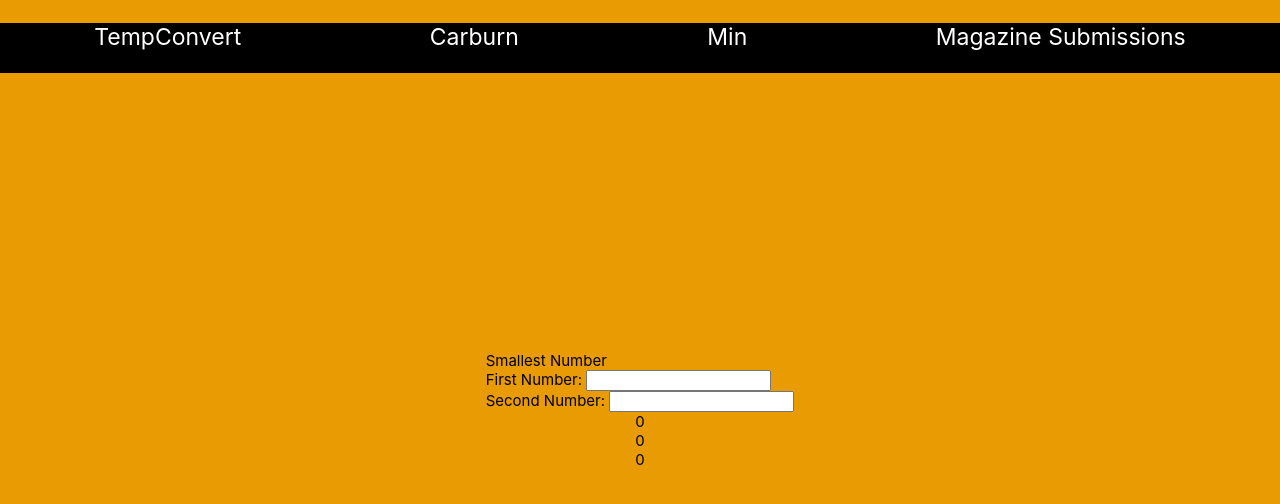
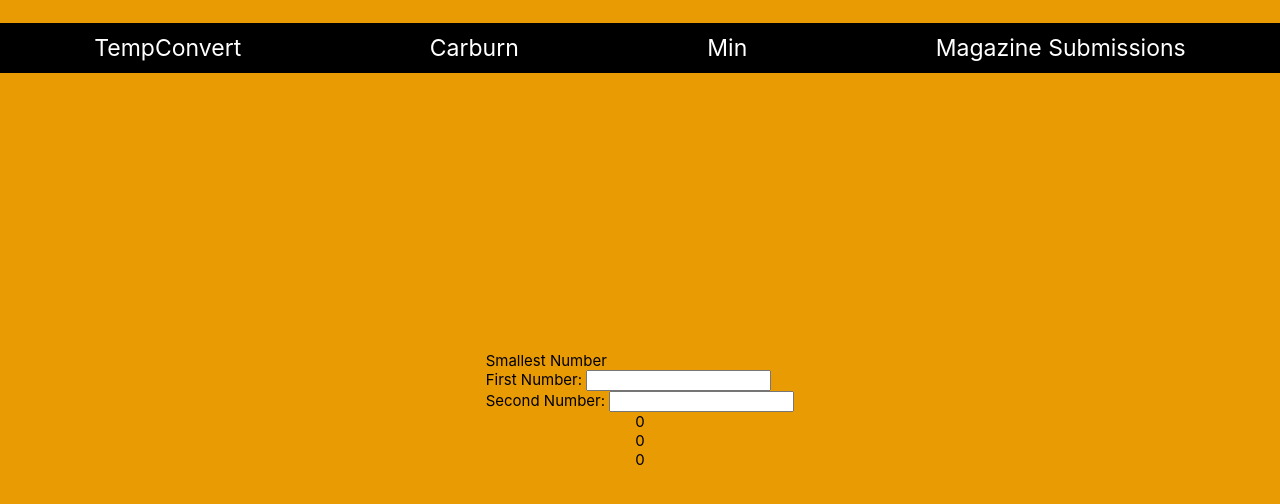
Before and after one commit to ValerieLoveland/frankenstein, a React (Create React App) app: page /min in a window 1280 px wide. Shown: the top 504 px of the page. Built offline with nearby package versions, Linux system fonts and the light colour scheme.

Commit message:
vertical center bar text

```diff
--- a/src/App.css
+++ b/src/App.css
@@ -37,9 +37,11 @@ main {
   color: white;
   display: flex;
   justify-content: space-around;
+
   position: fixed;
   width: 100%;
   height: 50px;
+  align-items: center;
   text-align: center;
   font-size: 23px;
   list-style-type: none;
@@ -56,7 +58,6 @@ a:hover {
 }
 
 .ul-style {
-  /* display: inline; */
   margin-block-start: 0;
   margin-block-end: 0;
   align-items: center;
@@ -74,20 +75,7 @@ a:hover {
 
 .sub {
   padding: 5px;
-  /* display: flex;
-  justify-content: flex-start;
-  height: 50px;
-  width: 800px;
-  text-align: center;
-  font-size: 23px;
-  list-style-type: none; */
 }
-
-/* table,
-th,
-td {
-  border: 1px solid black;
-} */
 
 td,
 th {
```
